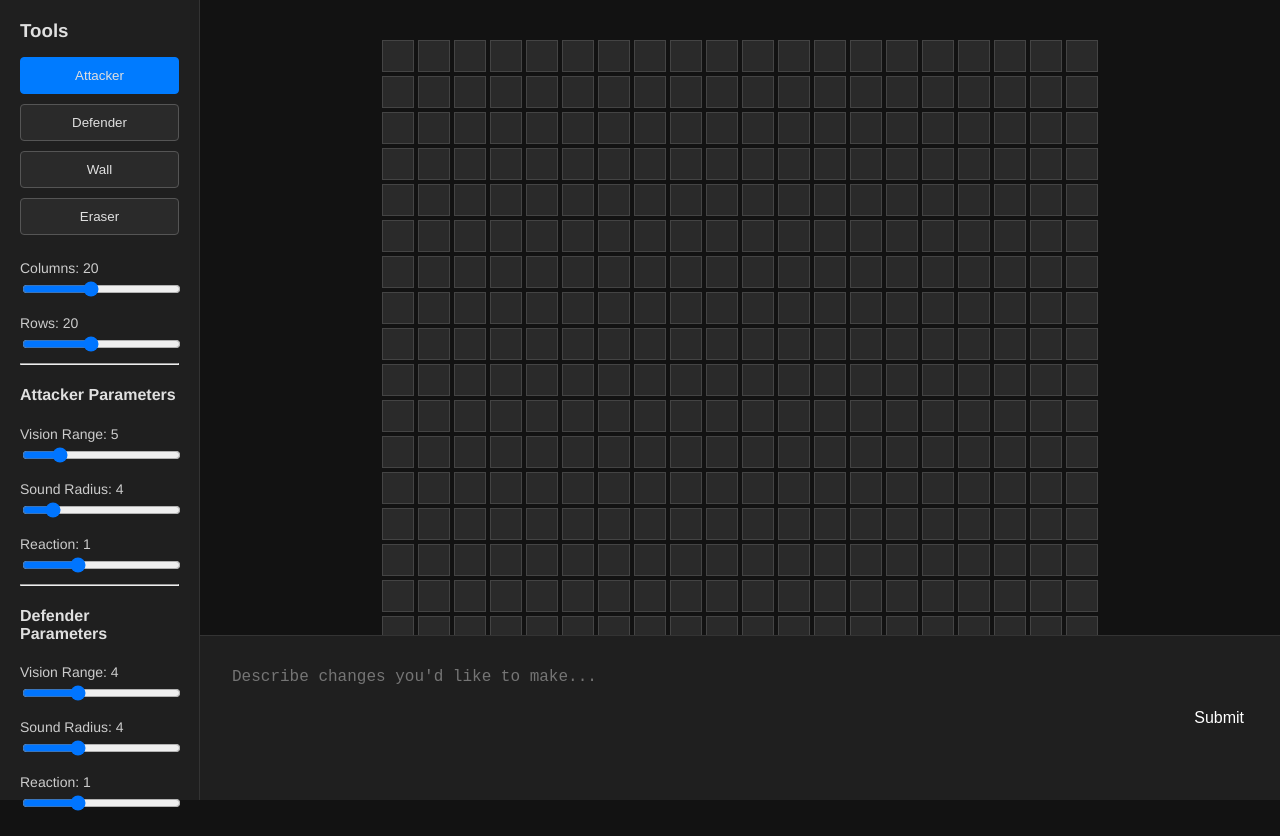
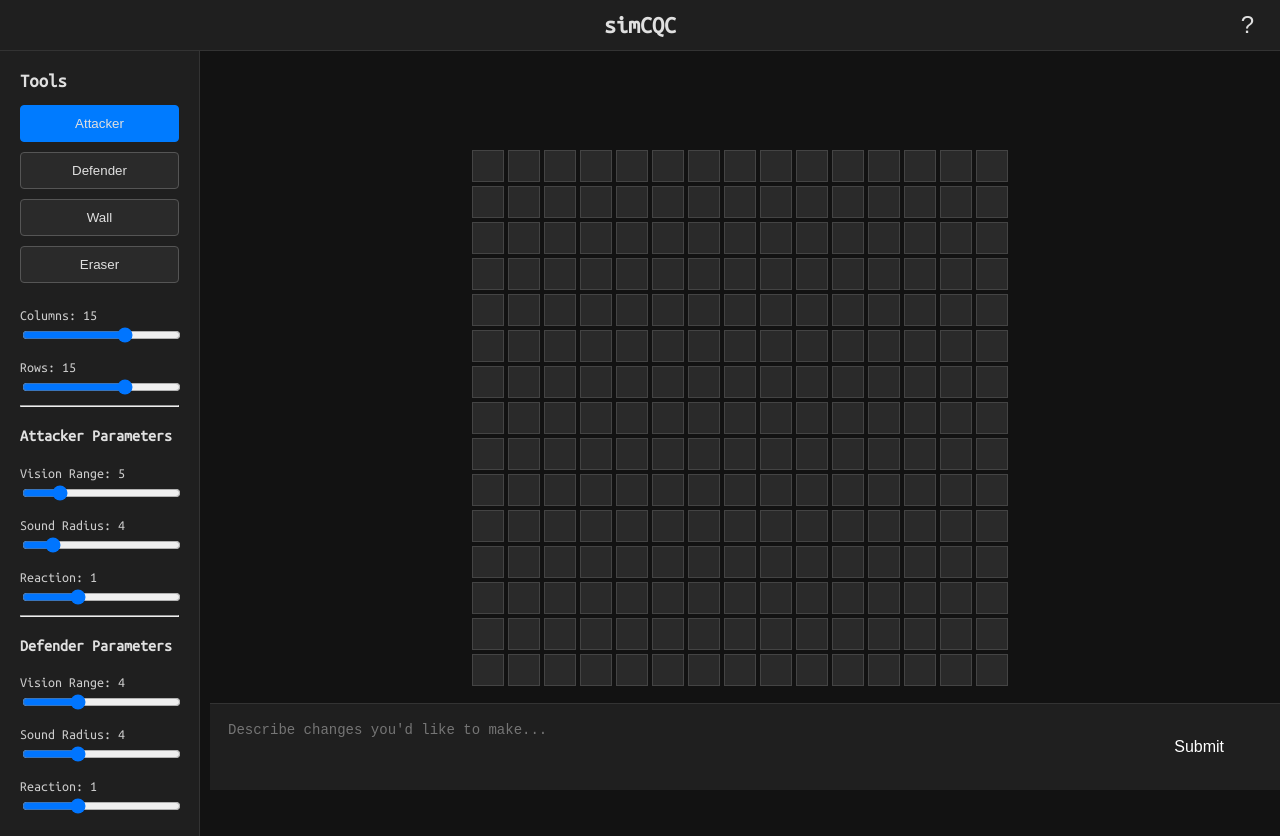
Before and after one commit to recursivechockler/ICHack, a React (Vite) app in the folder frontend/: page / in a window 1280 px wide. Before the commit the page ends 814 px from the top, so only its background shows below. Built offline with nearby package versions, Linux system fonts and the light colour scheme.

Commit message:
final nearly

```diff
--- a/frontend/src/App.css
+++ b/frontend/src/App.css
@@ -1,4 +1,5 @@
 /* src/App.css */
+@import url("https://fonts.googleapis.com/css2?family=IBM+Plex+Mono:ital,wght@0,100;0,200;0,300;0,400;0,500;0,600;0,700;1,100;1,200;1,300;1,400;1,500;1,600;1,700&family=Quantico:ital,wght@0,400;0,700;1,400;1,700&family=Ubuntu+Mono&display=swap");
 
 /* Global Styles */
 body,
@@ -6,10 +7,12 @@ html,
 #root {
   height: 100%;
   margin: 0;
-  font-family: "Helvetica Neue", Helvetica, Arial, sans-serif;
   background-color: #121212; /* Dark background */
   color: #e0e0e0;
   user-select: none;
+  font-family: "Ubuntu Mono", serif;
+  font-weight: 400;
+  font-style: normal;
 }
 
 /* Main container */
@@ -66,6 +69,10 @@ html,
   margin-top: 5px;
 }
 
+.getsim {
+  margin-top: 20px;
+}
+
 /* Grid styling */
 .grid {
   flex-grow: 1;
@@ -73,7 +80,9 @@ html,
   display: flex;
   flex-direction: column;
   align-items: center;
+  justify-content: center; /* Center content vertically */
   overflow: auto;
+  margin-left: 0; /* Remove negative margin to prevent overlap */
 }
 
 .grid-row {
@@ -123,14 +132,13 @@ html,
   transform: translate(-50%, -50%);
 }
 
-
 /* Updated prompt container styles */
 .prompt-container {
   position: fixed;
-  bottom: 0;
-  left: 200px;
-  width: calc(100vw - 200px);
-  padding: 20px;
+  bottom: 10px; /* Lower down */
+  left: 210px; /* Adjusted for smaller width */
+  width: calc(100vw - 220px); /* Smaller width */
+  padding: 10px; /* Smaller padding */
   background-color: #1f1f1f;
   border-top: 1px solid #333;
   display: flex;
@@ -147,24 +155,19 @@ html,
 
 .prompt-input {
   flex-grow: 1;
-  padding: 12px;
-  font-size: 16px;
+  padding: 8px; /* Smaller padding */
+  font-size: 14px; /* Smaller font size */
   border: 1px solid var(--border-color);
   border-radius: 4px;
   background-color: var(--input-bg);
   color: var(--text-color);
   outline: none;
   flex: 1;
-  height: 100px;
-  /* Fixed height */
+  height: 50px; /* Reduced height */
   resize: none;
-  /* Allow vertical resizing */
   overflow-y: auto;
-  /* Enable scrolling when content overflows */
   white-space: pre-wrap;
-  /* Ensure text wraps to the next line */
   word-wrap: break-word;
-
 }
 
 .prompt-input:focus {
@@ -239,3 +242,46 @@ html,
   pointer-events: auto;
   opacity: 1;
 }
+/* Navbar styles */
+.navbar {
+  display: flex;
+  align-items: center;
+  justify-content: center;
+  height: 50px;
+  background-color: #1f1f1f;
+  border-bottom: 1px solid #333;
+  position: relative;
+  width: 100%;
+}
+
+.navbar-title {
+  font-size: 1.5rem;
+  font-weight: bold;
+  color: #e0e0e0;
+}
+
+.navbar-help-button {
+  position: absolute;
+  right: 20px;
+  background: none;
+  border: none;
+  color: #e0e0e0;
+  font-size: 1.5rem;
+  cursor: pointer;
+}
+
+/* Help modal styles */
+.help-modal {
+  background-color: #1f1f1f;
+  border: 1px solid #444;
+  border-radius: 8px;
+  padding: 20px;
+  max-width: 400px;
+  width: 90%;
+  box-shadow: 0 4px 8px rgba(0, 0, 0, 0.5);
+}
+
+/* (Optional) Adjust modal overlay if needed */
+.modal-overlay {
+  background-color: rgba(0, 0, 0, 0.8);
+}
--- a/frontend/src/App.jsx
+++ b/frontend/src/App.jsx
@@ -1,10 +1,11 @@
+// src/App.jsx
 import React, { useState, useEffect, useCallback } from "react";
 import GetSimulation from "./GetSimulation";
 import "./App.css";
 import SimulationPlayback from "./SimulationPlayBack";
 
-const DEFAULT_ROWS = 20;
-const DEFAULT_COLS = 20;
+const DEFAULT_ROWS = 15;
+const DEFAULT_COLS = 15;
 
 function createEmptyGrid(rows, cols) {
   return Array.from({ length: rows }, () => Array(cols).fill(null));
@@ -19,8 +20,9 @@ function App() {
   const [isMouseDown, setIsMouseDown] = useState(false);
   const [simulationData, setSimulationData] = useState(null);
   const [showSimulation, setShowSimulation] = useState(false);
+  const [isLoading, setIsLoading] = useState(false);
   const [gptInputValue, setGptInputValue] = useState("");
-  const [isLoading, setIsLoading] = useState(false);
+  const [showHelp, setShowHelp] = useState(false);
 
   // Simulation parameter states.
   const [attackerParams, setAttackerParams] = useState({
@@ -34,9 +36,8 @@ function App() {
     reaction: 1.0,
   });
 
-  // --- UPDATED processGridState ---
-  // This function now checks if a cell is a wall by testing both
-  // for the string "wall" or an object with type "wall".
+  // Process grid: build a "clean" grid (walls as 1, free cells as 0)
+  // and record the positions (and orientations) of agents.
   function processGridState() {
     const processedGrid = [];
     const attacker_positions = [];
@@ -55,7 +56,7 @@ function App() {
         }
         if (cell && typeof cell === "object") {
           if (cell.type === "player") {
-            // Record as [x, y, orientation]
+            // Record as [x, y, orientation] where x = col, y = row.
             attacker_positions.push([colIndex, rowIndex, cell.orientation]);
           } else if (cell.type === "defender") {
             defender_positions.push([colIndex, rowIndex, cell.orientation]);
@@ -72,13 +73,16 @@ function App() {
       defender_params: defenderParams,
     };
   }
-  // --- END UPDATED processGridState ---
 
   useEffect(() => {
     setGrid(createEmptyGrid(gridRows, gridCols));
   }, [gridRows, gridCols]);
 
-  // updateCell remains the same
+  // When the user clicks a cell:
+  // - If the cell is empty or of a different type, place a new agent (or wall)
+  //   with starting orientation 0.
+  // - If the cell already contains an agent of the same type, rotate its orientation clockwise by 45°.
+  // - If the selected tool is "eraser", remove the cell.
   const updateCell = (rowIndex, colIndex) => {
     setGrid((prevGrid) => {
       const newGrid = prevGrid.map((row) => [...row]);
@@ -119,7 +123,7 @@ function App() {
     return () => window.removeEventListener("mouseup", handleMouseUp);
   }, []);
 
-  // renderCellContent remains essentially the same.
+  // Render a cell’s content (agent icon plus an arrow indicating orientation)
   const renderCellContent = (cellValue) => {
     if (cellValue && typeof cellValue === "object") {
       if (cellValue.type === "wall") return "🟦";
@@ -146,8 +150,8 @@ function App() {
     }
     return "";
   };
-
-  const handleClaudeCall = useCallback(async (input) => {
+  const handleClaudeCall = useCallback(
+    async (input) => {
       try {
         // Encode the prompt to handle special characters in URLs
         const prompt = `
@@ -199,7 +203,7 @@ function App() {
               - grid is a 2D array of nullable objects, where null represents an empty space, the type "player" is a player, the type "defender" is a defender, the type "wall" is a wall and "orientation" is by default 0 and is radians
               - columns is the length of grid and rows is the length of the subarrays of grid
 
-              IT IS OF PARAMOUNT IMPORTANCE THAT YOU FOLLOW THE EXACT STRUCTURE GIVEN IN THIS MODEL, SACRIFICE WHATEVER IS NECESSARY TO ENSURE THAT YOUR RESPONSE FOLLOWS THE CORRECT JSON SHAPE`
+              IT IS OF PARAMOUNT IMPORTANCE THAT YOU FOLLOW THE EXACT STRUCTURE GIVEN IN THIS MODEL, SACRIFICE WHATEVER IS NECESSARY TO ENSURE THAT YOUR RESPONSE FOLLOWS THE CORRECT JSON SHAPE`;
 
         const encodedPrompt = encodeURIComponent(prompt);
 
@@ -215,55 +219,74 @@ function App() {
         const response = await fetch("http://127.0.0.1:5000/ask-claude", {
           method: "POST",
           headers: { "Content-Type": "application/json" },
-        body: JSON.stringify({prompt}),
+          body: JSON.stringify({ prompt }),
         });
 
         // Check if the response is OK
         if (!response.ok) {
           const errorData = await response.json();
-        throw new Error(errorData.error || 'Failed to get response from Claude');
+          throw new Error(
+            errorData.error || "Failed to get response from Claude"
+          );
         }
 
         // Parse and return the response data
         const data = await response.json();
-      console.log(data)
-      const gridState = JSON.parse(data.response)
-      console.log(gridState)
+        console.log(data);
+        const gridState = JSON.parse(data.response);
+        console.log(gridState);
 
-      setGridCols(gridState.columns)
-      setGridRows(gridState.rows)
-      setGrid(gridState.grid)
-      setAttackerParams(gridState.attacker_params)
-      setDefenderParams(gridState.defender_params)
+        setGridCols(gridState.columns);
+        setGridRows(gridState.rows);
+        setGrid(gridState.grid);
+        setAttackerParams(gridState.attacker_params);
+        setDefenderParams(gridState.defender_params);
 
-      setGptInputValue("")
-      setIsLoading(false)
-
+        setGptInputValue("");
+        setIsLoading(false);
       } catch (error) {
-      console.error('Error querying Claude:', error);
+        console.error("Error querying Claude:", error);
         throw error;
       }
-  }, [defenderParams, attackerParams, grid, gridCols, gridRows])
+    },
+    [defenderParams, attackerParams, grid, gridCols, gridRows]
+  );
 
   const handleSubmitForm = async (e) => {
     e.preventDefault();
     setIsLoading(true);
     console.log("Prompt submitted:", gptInputValue);
-    handleClaudeCall(gptInputValue)
-  }
+    handleClaudeCall(gptInputValue);
+  };
 
   return (
-    <div className={`app-container ${isLoading ? 'loading' : ''}`}>
+    <div className="app-wrapper">
+      {/* Navbar */}
+      <div className="navbar">
+        <div className="navbar-title">simCQC</div>
+        <button
+          className="navbar-help-button"
+          onClick={() => setShowHelp(true)}
+        >
+          ?
+        </button>
+      </div>
+
+      {/* Main content */}
+      <div className="app-container">
         <div className="toolbar">
           <h3>Tools</h3>
           <button
-          className={`tool-button ${selectedTool === "player" ? "active" : ""}`}
+            className={`tool-button ${
+              selectedTool === "player" ? "active" : ""
+            }`}
             onClick={() => setSelectedTool("player")}
           >
             Attacker
           </button>
           <button
-          className={`tool-button ${selectedTool === "defender" ? "active" : ""
+            className={`tool-button ${
+              selectedTool === "defender" ? "active" : ""
             }`}
             onClick={() => setSelectedTool("defender")}
           >
@@ -276,7 +299,9 @@ function App() {
             Wall
           </button>
           <button
-          className={`tool-button ${selectedTool === "eraser" ? "active" : ""}`}
+            className={`tool-button ${
+              selectedTool === "eraser" ? "active" : ""
+            }`}
             onClick={() => setSelectedTool("eraser")}
           >
             Eraser
@@ -288,7 +313,7 @@ function App() {
               <input
                 type="range"
                 min="5"
-              max="40"
+                max="20"
                 value={gridCols}
                 onChange={(e) => setGridCols(Number(e.target.value))}
               />
@@ -300,7 +325,7 @@ function App() {
               <input
                 type="range"
                 min="5"
-              max="40"
+                max="20"
                 value={gridRows}
                 onChange={(e) => setGridRows(Number(e.target.value))}
               />
@@ -439,6 +464,7 @@ function App() {
               ))}
             </div>
           ))}
+          <div className="getsim">
             <GetSimulation
               getGrid={processGridState}
               onSimulationResult={(result) => {
@@ -447,9 +473,13 @@ function App() {
               }}
             />
           </div>
+        </div>
 
         {simulationData && showSimulation && (
-        <div className="modal-overlay" onClick={() => setShowSimulation(false)}>
+          <div
+            className="modal-overlay"
+            onClick={() => setShowSimulation(false)}
+          >
             <div
               className="simulation-modal"
               onClick={(e) => e.stopPropagation()}
@@ -464,12 +494,28 @@ function App() {
             </div>
           </div>
         )}
+      </div>
 
+      {showHelp && (
+        <div className="modal-overlay" onClick={() => setShowHelp(false)}>
+          <div className="help-modal" onClick={(e) => e.stopPropagation()}>
+            <h3>About SimCQC</h3>
+            <p>
+              SimCQC is a simulation environment where you can design and run
+              custom scenarios. Use the tools on the left to place attackers,
+              defenders, and walls on the grid. Adjust agent parameters using
+              the sliders. Click on an agent to rotate its orientation. Once
+              ready, click “Get Simulation” to run the simulation.
+            </p>
+            <button className="tool-button" onClick={() => setShowHelp(false)}>
+              Close
+            </button>
+          </div>
+        </div>
+      )}
       <div className="prompt-container">
         {isLoading ? (
-          <div className="loading-spinner">
-            Processing prompt...
-          </div>
+          <div className="loading-spinner">Processing prompt...</div>
         ) : (
           <form className="prompt-form" onSubmit={handleSubmitForm}>
             <textarea
@@ -478,9 +524,9 @@ function App() {
               value={gptInputValue}
               onChange={(e) => setGptInputValue(e.target.value)}
               onKeyDown={(e) => {
-                if (e.key === 'Enter' && !e.shiftKey) {
-                  e.preventDefault();  // Prevent new line when Enter is pressed
-                  handleSubmitForm(e);      // Submit the form manually
+                if (e.key === "Enter" && !e.shiftKey) {
+                  e.preventDefault(); // Prevent new line when Enter is pressed
+                  handleSubmitForm(e); // Submit the form manually
                 }
               }}
               placeholder="Describe changes you'd like to make..."
--- a/frontend/src/SimulationPlayBack.css
+++ b/frontend/src/SimulationPlayBack.css
@@ -94,3 +94,70 @@
   left: 50%;
   transform: translate(-50%, -50%);
 }
+
+/* --- Statistics Modal Styles --- */
+
+/* Container for the stats modal (inside the overlay) */
+.stats-modal-container {
+  background-color: #1f1f1f; /* Dark background */
+  border: 2px solid #444; /* Dark border */
+  border-radius: 8px;
+  padding: 20px;
+  max-width: 400px;
+  width: 90%;
+  margin: 0 auto;
+  box-shadow: 0 4px 8px rgba(0, 0, 0, 0.5);
+}
+
+/* The inner modal box (you may use this wrapper if needed) */
+.stats-modal {
+  display: flex;
+  flex-direction: column;
+  align-items: center;
+}
+
+/* Modal title styling */
+.stats-modal h3 {
+  margin-top: 0;
+  margin-bottom: 15px;
+  color: #e0e0e0;
+  text-align: center;
+}
+
+/* Container for the statistics content */
+.stats-content {
+  width: 100%;
+  margin-bottom: 15px;
+}
+
+/* Each row for a statistic */
+.stats-row {
+  display: flex;
+  justify-content: space-between;
+  align-items: center;
+  padding: 5px 0;
+  border-bottom: 1px solid #333;
+}
+
+/* Remove the border on the last row */
+.stats-row:last-child {
+  border-bottom: none;
+}
+
+/* Styling for the key (statistic name) */
+.stats-key {
+  font-weight: bold;
+  color: #ccc;
+}
+
+/* Styling for the value (statistic number) */
+.stats-value {
+  color: #e0e0e0;
+}
+
+/* Optional: Style the close button inside the modal to match your tool-buttons */
+.stats-modal .tool-button {
+  margin-top: 15px;
+  width: auto;
+  padding: 8px 12px;
+}
--- a/frontend/src/SimulationPlayBack.jsx
+++ b/frontend/src/SimulationPlayBack.jsx
@@ -7,9 +7,11 @@ const SimulationPlayback = ({ simulationData }) => {
   const gridCols = mapData[0].length;
   const states = simulationData.states;
   const [currentTick, setCurrentTick] = useState(0);
+  const [showStats, setShowStats] = useState(false);
 
   const currentState = states[currentTick];
 
+  // Build an empty grid (2D array) to place agents.
   const grid = Array.from({ length: gridRows }, () =>
     Array.from({ length: gridCols }, () => ({ attackers: [], defenders: [] }))
   );
@@ -37,6 +39,7 @@ const SimulationPlayback = ({ simulationData }) => {
   });
 
   const renderEntity = (entity, type) => {
+    // Use different emojis for alive vs dead agents.
     const baseEmoji = entity.alive ? (type === "attacker" ? "👮" : "🦹") : "💀";
     const angleDeg = (entity.orientation * 180) / Math.PI;
     return (
@@ -58,6 +61,7 @@ const SimulationPlayback = ({ simulationData }) => {
   };
 
   const renderCellContent = (cell, row, col) => {
+    // If the underlying map cell is a wall (represented by a 1), show a wall emoji.
     if (mapData[row][col] === 1) {
       return "🟦";
     }
@@ -65,6 +69,31 @@ const SimulationPlayback = ({ simulationData }) => {
       <div className="cell-content">
         {cell.attackers.map((attacker) => renderEntity(attacker, "attacker"))}
         {cell.defenders.map((defender) => renderEntity(defender, "defender"))}
+      </div>
+    );
+  };
+
+  const renderStatsModal = () => {
+    const stats = simulationData.stats;
+    return (
+      <div
+        className="stats-modal-container"
+        onClick={(e) => e.stopPropagation()}
+      >
+        <div className="stats-modal">
+          <h3>Simulation Statistics</h3>
+          <div className="stats-content">
+            {Object.entries(stats).map(([key, value]) => (
+              <div key={key} className="stats-box">
+                <span className="stats-key">{key}: </span>
+                <span className="stats-value">{value.toFixed(2)}</span>
+              </div>
+            ))}
+          </div>
+          <button className="tool-button" onClick={() => setShowStats(false)}>
+            Close Statistics
+          </button>
+        </div>
       </div>
     );
   };
@@ -91,6 +120,9 @@ const SimulationPlayback = ({ simulationData }) => {
             ? "Attackers Win"
             : "Defenders Win"}
         </div>
+        <button className="tool-button" onClick={() => setShowStats(true)}>
+          Show Statistics
+        </button>
       </div>
 
       <div className="grid">
@@ -104,6 +136,12 @@ const SimulationPlayback = ({ simulationData }) => {
           </div>
         ))}
       </div>
+
+      {showStats && (
+        <div className="modal-overlay" onClick={() => setShowStats(false)}>
+          {renderStatsModal()}
+        </div>
+      )}
     </div>
   );
 };
```
Also changed, not shown: 1 other file (tests, documents, lock files or other folders). Lines whose indentation alone changed are shown as unchanged.
